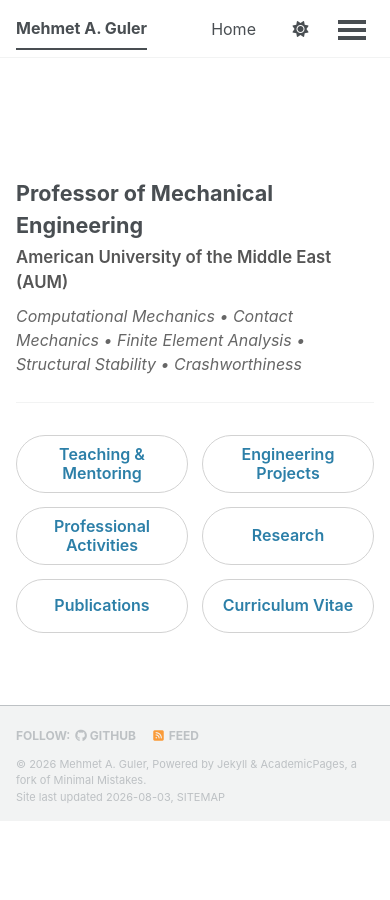
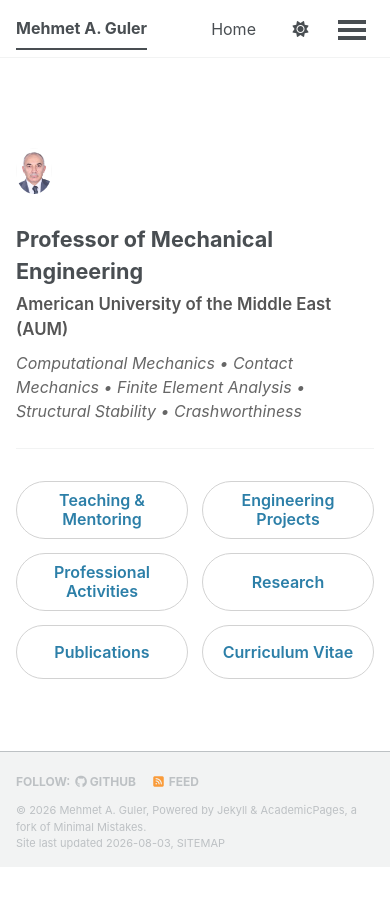
Before and after one commit to profguler/profguler.github.io, a Jekyll site: the page built from _pages/about.md, in a window 390 px wide. Built offline with Jekyll 4.4.1, drawn with Linux system fonts in a browser that asks for light colours; a style sheet for code colours, icons or effects is not loaded.

Commit message:
Update main.scss

```diff
--- a/assets/css/main.scss
+++ b/assets/css/main.scss
@@ -38,10 +38,12 @@
     "layout/json_cv"
 ;
 @media screen and (max-width: 520px) {
-  .author__profile,
-  .author__avatar,
   .author__content,
   .author__urls-wrapper {
     display: none !important;
   }
+
+  .author__avatar {
+    display: block !important;
+  }
 }
```
